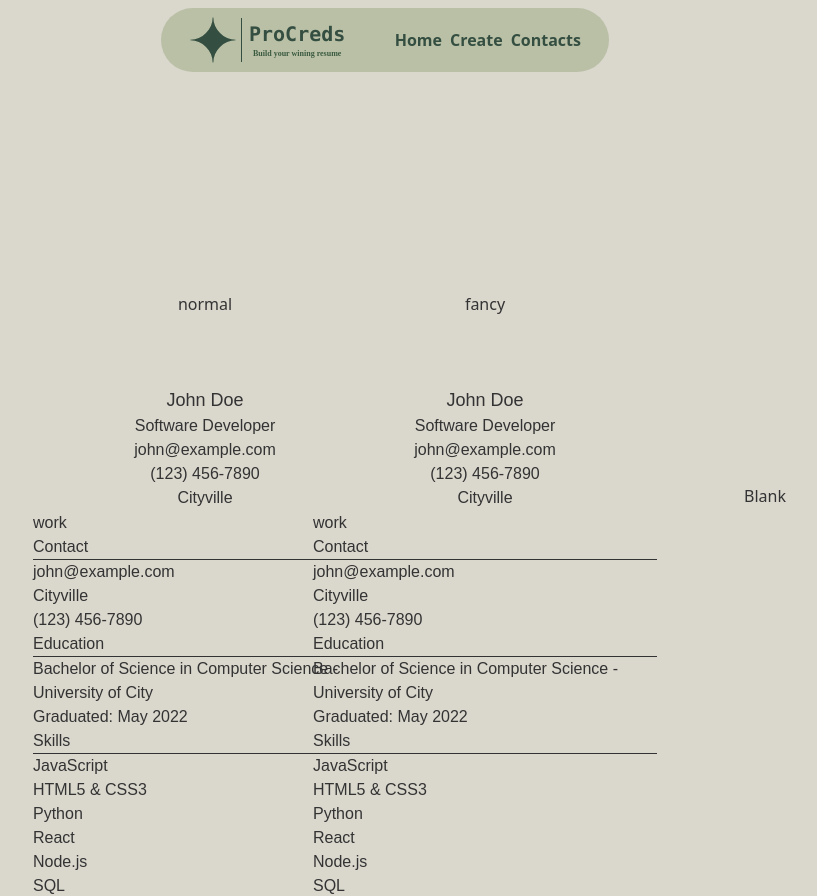
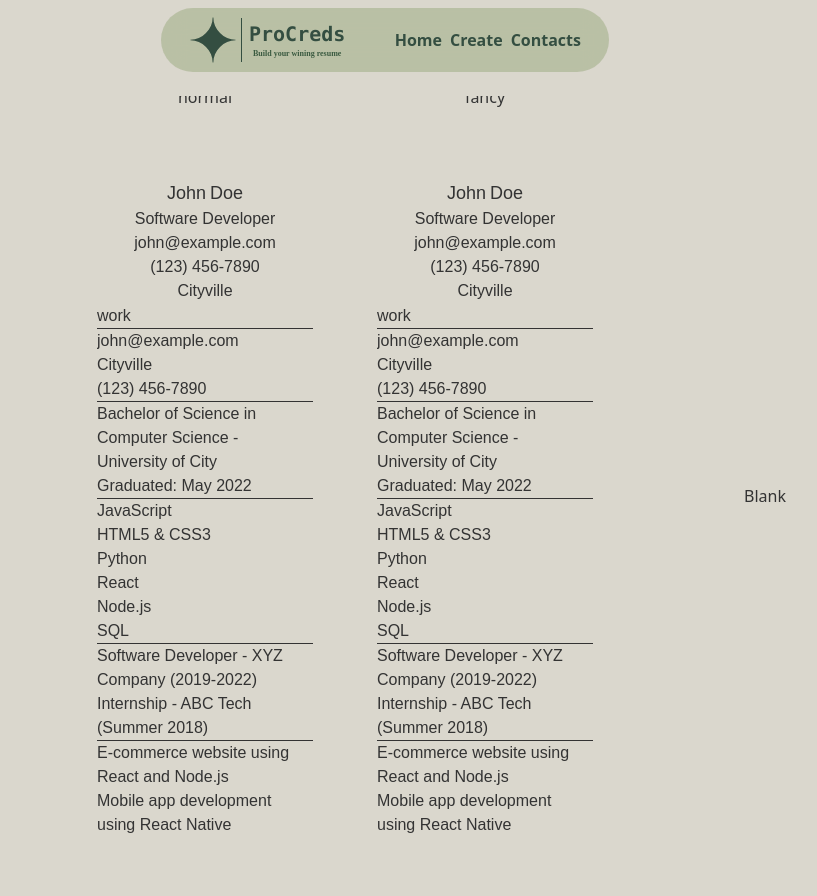
Before and after one commit to AdelHefny/ProCreds, a Next.js app: page /Creator in a window 1280 px wide. Shown: the whole page, without its empty margins (255-1072 px from the left). Built offline with nearby package versions, Linux system fonts and the light colour scheme.

Commit message:
added editor mode to the creator

```diff
--- /dev/null
+++ b/app/Creator/components/normalTemplate/editComponenets.tsx
@@ -0,0 +1,121 @@
+import { TemplateContext, templateType } from "@/app/templateContext";
+import { CSSProperties, useContext, useEffect, useRef } from "react";
+import EditModeContext from "../../contexts/editModeContext";
+type coPropsLi = {
+  id: string;
+  style: CSSProperties;
+  className?: string;
+  data: string;
+};
+interface coProps extends coPropsLi {
+  headerType: string;
+}
+interface HeaderContent {
+  firstName: string;
+  lastName: string;
+  jobTitle: string;
+  email: string;
+  Phone: string;
+  City: string;
+  description: string;
+}
+
+function Edit({ id, data, headerType, style, className = "" }: coProps) {
+  const [templateState, setter] = useContext(TemplateContext) as [
+    templateType,
+    React.Dispatch<React.SetStateAction<templateType>>
+  ];
+  const inputTag = useRef<HTMLInputElement>(null);
+  const inputParentTag = useRef<HTMLDivElement>(null);
+  const [editMode, edit_mode_setter] = useContext(EditModeContext);
+
+  const handleDoubleClick = () => {
+    if (!editMode.edit || editMode.who !== id) {
+      edit_mode_setter(true, id);
+    }
+  };
+
+  useEffect(() => {
+    if (editMode.edit && editMode.who === id && inputTag.current) {
+      inputTag.current.focus();
+      const handleKeyDown = (event: KeyboardEvent) => {
+        if (event.key === "Enter") {
+          edit_mode_setter(false, "");
+        }
+      };
+      inputTag.current.addEventListener("keydown", handleKeyDown);
+
+      return () => {
+        inputTag.current?.removeEventListener("keydown", handleKeyDown);
+      };
+    }
+  }, [editMode.edit, editMode.who, edit_mode_setter, id]);
+  const handleChange = (e: React.ChangeEvent<HTMLInputElement>) => {
+    setter((prev) => ({
+      ...prev,
+      content: {
+        ...prev.content,
+        header: {
+          ...prev.content.header,
+          [id]: e.target.value,
+        } as HeaderContent,
+      },
+    }));
+  };
+
+  return (
+    <div
+      className="parent_input"
+      ref={inputParentTag}
+      onDoubleClick={handleDoubleClick}
+      onClick={() => {
+        inputTag.current?.focus();
+      }}
+    >
+      {!editMode.edit || editMode.who !== id ? (
+        <div>
+          {headerType == "h1" && (
+            <h1 id={id} className={className} style={style}>
+              {data}
+            </h1>
+          )}
+          {headerType == "h3" && (
+            <h3 id={id} className={className} style={style}>
+              {data}
+            </h3>
+          )}
+          {headerType == "p" && (
+            <p id={id} className={className} style={style}>
+              {data}
+            </p>
+          )}
+        </div>
+      ) : (
+        <input
+          id={id}
+          className={`${className} input_text`}
+          onDoubleClick={handleDoubleClick}
+          value={templateState.content.header[id as keyof HeaderContent] || ""}
+          onChange={handleChange}
+          type="text"
+          name="firstName"
+          style={style}
+          ref={inputTag}
+        />
+      )}
+    </div>
+  );
+}
+function EditLi({ id, data, className, style }: coPropsLi) {
+  const [templateState] = useContext(TemplateContext) as [
+    templateType,
+    React.Dispatch<React.SetStateAction<templateType>>
+  ];
+  return (
+    <li id={id} className={className} style={style}>
+      {data}
+    </li>
+  );
+}
+
+export { Edit, EditLi };
--- a/app/Creator/components/normalTemplate/normalTemplate.css
+++ b/app/Creator/components/normalTemplate/normalTemplate.css
@@ -20,3 +20,20 @@ h1 {
   list-style-type: none;
   padding: 0;
 }
+.header h1,
+.header h3 {
+  white-space: nowrap;
+  overflow: hidden;
+}
+.parent_input:has(input:focus)::before {
+  /* CSS properties for the before pseudo-element when input is focused */
+  /* For example, you can set the scale to 100% to make it visible */
+  transform: scaleX(1);
+  opacity: 1;
+}
+.parent_input::before {
+  /* CSS properties for the before pseudo-element when input is focused */
+  /* For example, you can set the scale to 100% to make it visible */
+  transform: scaleX(0);
+  opacity: 0;
+}
--- a/app/Creator/components/normalTemplate/normalTemplate.tsx
+++ b/app/Creator/components/normalTemplate/normalTemplate.tsx
@@ -1,14 +1,14 @@
-"use client";
 import { StyleMapping, templateType } from "@/app/templateContext";
-import { CSSProperties, SetStateAction, useContext } from "react";
 import "./normalTemplate.css";
-import { color } from "framer-motion";
+import { Edit, EditLi } from "./editComponenets";
+
 function Header({
   headerData,
   styleData,
 }: {
   headerData: {
-    name: string;
+    firstName: string;
+    lastName: string;
     jobTitle: string;
     email: string;
     phone: string;
@@ -19,32 +19,61 @@ function Header({
 }) {
   return (
     <>
-      <header className="flex items-center justify-center flex-col">
-        <h1
-          className="text-lg fontbold"
-          style={styleData["header-name"]}
-          id="header-name"
-        >
-          {headerData.name}
-        </h1>
-        <h3 style={styleData["header-jobTitle"]} id="header-jobTitle">
-          {headerData.jobTitle}
-        </h3>
-        <h3 style={styleData["header-email"]} id="header-email">
-          {headerData.email}
-        </h3>
-        <h3 style={styleData["header-phone"]} id="header-phone">
-          {headerData.phone}
-        </h3>
-        <h3 style={styleData["header-city"]} id="header-city">
-          {headerData.city}
-        </h3>
+      <header className="header flex items-center justify-center flex-col overflow-hidden">
+        <div className="flex flex-row justify-center space-x-1">
+          <Edit
+            className="text-lg fontbold"
+            style={styleData["firstName"]}
+            id="firstName"
+            headerType="h1"
+            data={headerData.firstName}
+          />
+          <Edit
+            className="text-lg fontbold"
+            style={styleData["lastName"]}
+            data={headerData.lastName}
+            headerType="h1"
+            id="lastName"
+          />
+        </div>
+        <Edit
+          style={styleData["jobTitle"]}
+          id="jobTitle"
+          data={headerData.jobTitle}
+          headerType="h3"
+          className={"text-md fontbold"}
+        />
+        <Edit
+          style={styleData["email"]}
+          id="email"
+          data={headerData.email}
+          headerType="h3"
+          className={"text-md fontbold"}
+        />
+        <Edit
+          style={styleData["phone"]}
+          data={headerData.phone}
+          id="phone"
+          headerType="h3"
+          className={"text-md fontbold"}
+        />
+        <Edit
+          style={styleData["city"]}
+          id="city"
+          data={headerData.city}
+          headerType="h3"
+          className={"text-md fontbold"}
+        />
         <hr id="header-hr" />
       </header>
       <section>
-        <p style={styleData["header-description"]} id="header-description">
-          {headerData.description}
-        </p>
+        <Edit
+          data={headerData.description}
+          className="break-words"
+          id="description"
+          style={styleData["description"]}
+          headerType="p"
+        />
       </section>
     </>
   );
@@ -63,41 +92,36 @@ function Section({
 }) {
   return (
     <section className={`${title}Section section`}>
-      <h2 style={styleData[`${id}-0`]} id={`${id}-0`}>
-        {title}
-      </h2>
+      <Edit
+        id={`${id}-0`}
+        headerType="h2"
+        data={title}
+        style={styleData[`${id}-0`]}
+      />
       <hr id={`${id}-hr`} />
       <ul>
         {sectionData.map((ele, index) => (
-          <li
-            key={index}
+          <EditLi
+            className="overflow-hidden"
+            key={`${id}-${ele.id}`}
+            data={ele.text}
             style={styleData[`${id}-${ele.id}`]}
             id={`${id}-${ele.id}`}
-          >
-            {ele.text}
-          </li>
+          />
         ))}
       </ul>
     </section>
   );
 }
 
-function NormalTemplate({
-  templateData,
-  templateSetter,
-}: {
-  templateData: templateType;
-  templateSetter: (arg: SetStateAction<templateType>) => void;
-}) {
+function NormalTemplate({ templateData }: { templateData: templateType }) {
   return (
-    <div className="card max-w-96 min-w-96 min-h-96">
+    <div className="card">
       <div className="container">
         <Header
           headerData={{
-            name:
-              templateData.content.header.firstName +
-              " " +
-              templateData.content.header.lastName,
+            firstName: templateData.content.header.firstName,
+            lastName: templateData.content.header.lastName,
             email: templateData.content.header.email,
             jobTitle: templateData.content.header.jobTitle,
             phone: templateData.content.header.Phone,
--- a/app/Creator/components/pdfEditor/pdfEditor.tsx
+++ b/app/Creator/components/pdfEditor/pdfEditor.tsx
@@ -16,6 +16,7 @@ import NormalTemplate from "../normalTemplate/normalTemplate";
 import DataEdit from "../DataEdit/DataEdit";
 import TabContext from "../../contexts/tabContext";
 import SelectedContext from "../../contexts/selectedContext";
+import EditModeContext from "../../contexts/editModeContext";
 
 export default function PdfEditor({
   handleRedo,
@@ -26,7 +27,7 @@ export default function PdfEditor({
 }) {
   const [scale, setScale] = useState(1);
   const content = useRef<HTMLDivElement>(null);
-  const [templateState, setter] = useContext(TemplateContext);
+  const [templateState] = useContext(TemplateContext);
   const contentDiv = useRef<HTMLDivElement>(null);
   const contextMenuEle = useRef<HTMLUListElement>(null);
   const clickPosition = useRef<{ x: number; y: number } | null>(null);
@@ -35,7 +36,15 @@ export default function PdfEditor({
   const marker = useRef<HTMLDivElement>(null);
   const styleTab = useRef<HTMLButtonElement>(null);
   const [selectedElement, setSelectedElement] = useContext(SelectedContext);
-
+  const [editMode, setEditMode] = useState({
+    edit: false,
+    who: "",
+  });
+  const edit_mode_setter = (edit: boolean, who: string) => {
+    setEditMode(() => {
+      return { edit, who };
+    });
+  };
   const showMenu = (e: MouseEvent) => {
     e.preventDefault();
     if (contextMenuEle.current) {
@@ -129,7 +138,7 @@ export default function PdfEditor({
     if (content.current) {
       content.current
         .querySelectorAll(
-          ".card h2,.card h3,.card h1,.card p,.card hr ,.card li"
+          ".card .container header h2,.card h3,.card .container header h1,.card p,.card hr ,.card li"
         )
         .forEach((ele) => {
           (ele as HTMLParagraphElement).style.border =
@@ -142,9 +151,10 @@ export default function PdfEditor({
 
   useEffect(() => {
     if (content.current && contextMenuEle.current) {
-      content.current.addEventListener("wheel", handleWheel);
+      content.current.addEventListener("wheel", handleWheel, {
+        passive: false,
+      });
       content.current.addEventListener("mousedown", (e) => {
-        e.preventDefault();
         clickPosition.current = { x: e.clientX, y: e.clientY };
         content.current?.addEventListener("mousemove", mouseMoveHandler);
         setSelectedElement("");
@@ -182,8 +192,9 @@ export default function PdfEditor({
       if (content.current && contextMenuEle.current) {
         content.current.removeEventListener("wheel", handleWheel);
         content.current.removeEventListener("mousedown", (e) => {
-          e.preventDefault();
+          clickPosition.current = { x: e.clientX, y: e.clientY };
           content.current?.addEventListener("mousemove", mouseMoveHandler);
+          setSelectedElement("");
         });
         content.current.removeEventListener("mouseup", () => {
           content.current?.removeEventListener("mousemove", mouseMoveHandler);
@@ -211,7 +222,7 @@ export default function PdfEditor({
         contextMenuEle.current.removeEventListener("mouseleave", hideMenu);
       }
     };
-  }, []);
+  }, [editMode]);
 
   return (
     <TabContext.Provider value={[currTab, setCurrTab]}>
@@ -224,7 +235,6 @@ export default function PdfEditor({
       />
       <section
         className="bg-secant2 overflow-hidden bg-opacity-70 h-full flex items-center justify-center relative w-3/4 editor cursor-grab"
-        onWheel={handleWheel}
         ref={content}
         tabIndex={0}
         aria-label="PDF Editor"
@@ -271,8 +281,9 @@ export default function PdfEditor({
             <FontAwesomeIcon icon={faRedo as IconProp} />
           </button>
         </div>
+        <EditModeContext.Provider value={[editMode, edit_mode_setter]}>
           <motion.div
-          className={`bg-white content`}
+            className={`bg-white content w-96 aspect-[210/297]`}
             animate={{
               scale: scale,
               x: content.current?.style.x,
@@ -283,18 +294,13 @@ export default function PdfEditor({
             aria-live="polite"
           >
             {templateState.templateId == 0 && (
-            <NormalTemplate
-              templateData={templateState}
-              templateSetter={setter}
-            />
+              <NormalTemplate templateData={templateState} />
             )}
             {templateState.templateId == 1 && (
-            <NormalTemplate
-              templateData={templateState}
-              templateSetter={setter}
-            />
+              <NormalTemplate templateData={templateState} />
             )}
           </motion.div>
+        </EditModeContext.Provider>
       </section>
     </TabContext.Provider>
   );
--- /dev/null
+++ b/app/Creator/contexts/editModeContext.tsx
@@ -0,0 +1,12 @@
+import { SetStateAction, createContext } from "react";
+
+type editType = {
+  edit: boolean;
+  who: string;
+};
+
+const EditModeContext = createContext<
+  [editType, (edit: boolean, who: string) => void]
+>([{ edit: false, who: "" }, (edit: boolean, who: string) => {}]);
+
+export default EditModeContext;
--- a/app/Creator/page.tsx
+++ b/app/Creator/page.tsx
@@ -112,7 +112,17 @@ function Creator() {
 
   const keyDownHandle = useCallback(
     (event: KeyboardEvent) => {
-      if ((event.ctrlKey || event.metaKey) && event.key.toLowerCase() === "z") {
+      if (
+        (event.ctrlKey || event.metaKey) &&
+        event.key.toLowerCase() === "z" &&
+        event.shiftKey
+      ) {
+        event.preventDefault();
+        handleRedo();
+      } else if (
+        (event.ctrlKey || event.metaKey) &&
+        event.key.toLowerCase() === "z"
+      ) {
         event.preventDefault();
         handleUndo();
       }
@@ -162,16 +172,10 @@ function Creator() {
                   >
                     <h3>{ele.name}</h3>
                     {ele.templateId == 0 && (
-                      <NormalTemplate
-                        templateData={ele}
-                        templateSetter={setter}
-                      />
+                      <NormalTemplate templateData={ele} />
                     )}
                     {ele.templateId == 1 && (
-                      <NormalTemplate
-                        templateData={ele}
-                        templateSetter={setter}
-                      />
+                      <NormalTemplate templateData={ele} />
                     )}
                   </motion.div>
                 );
--- a/app/globals.css
+++ b/app/globals.css
@@ -7,7 +7,14 @@
   --background-start-rgb: 214, 219, 220;
   --background-end-rgb: 255, 255, 255;
 }
-
+@layer components {
+  .parent_input {
+    @apply before:content-[''] before:bg-secant before:h-[2px] before:w-full before:origin-center before:absolute before:bottom-0 before:left-0 before:transition-all before:ease-in-out before:duration-300 relative;
+  }
+  .input_text {
+    @apply focus:outline-none px-4 py-1 caret-secant;
+  }
+}
 @media (prefers-color-scheme: dark) {
   :root {
     --foreground-rgb: 255, 255, 255;
```
Lines whose indentation alone changed are shown as unchanged.
